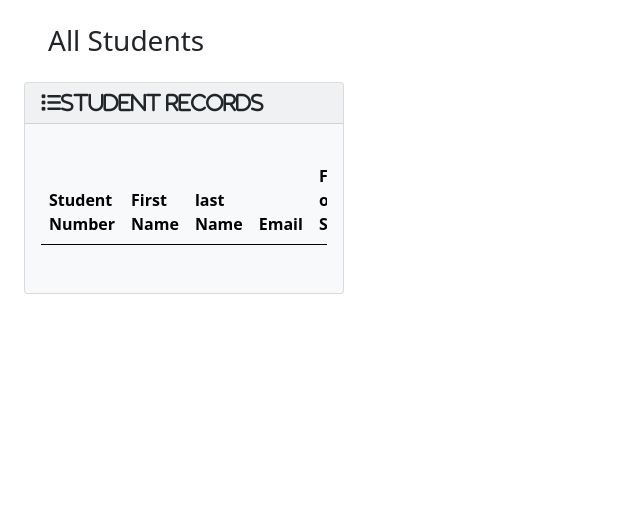
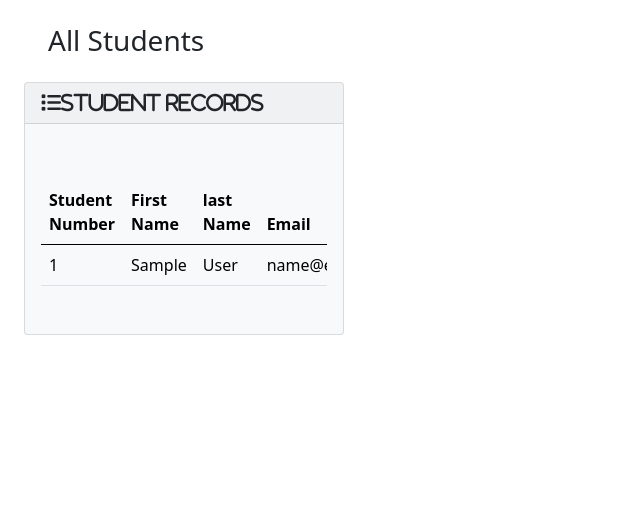
Before and after one commit to alhassanmr/djangocrud, a Django app: page / in a window 1280 px wide. Shown: the part 56-581 px from the top of the page, without its empty margins (0-640 px from the left). Run offline with Django 4.2, Linux system fonts and the light colour scheme; tables that the repository leaves empty hold one stand-in row (values such as "Sample post"); lists and menus that the app fills with data are empty; some libraries are stand-ins or nearby versions.

Commit message:
no records in table

```diff
--- a/students/templates/students/index.html
+++ b/students/templates/students/index.html
@@ -69,6 +69,17 @@
                       </tr>
                     </thead>
                     <tbody>
+                      {% for student in students %}
+                      <tr>
+                        <td>{{ student.student_number}}</td>
+                        <td>{{ student.first_name}}</td>
+                        <td>{{ student.last_name}}</td>
+                        <td>{{ student.email}}</td>
+                        <td>{{ student.field_of_study}}</td>
+                        <td>{{ student.gpa}}</td>
+                        <td>ACTIONS</td>
+                      </tr>
+                      {% endfor%}
                     </tbody>
                   </table>
                 </div>
```
